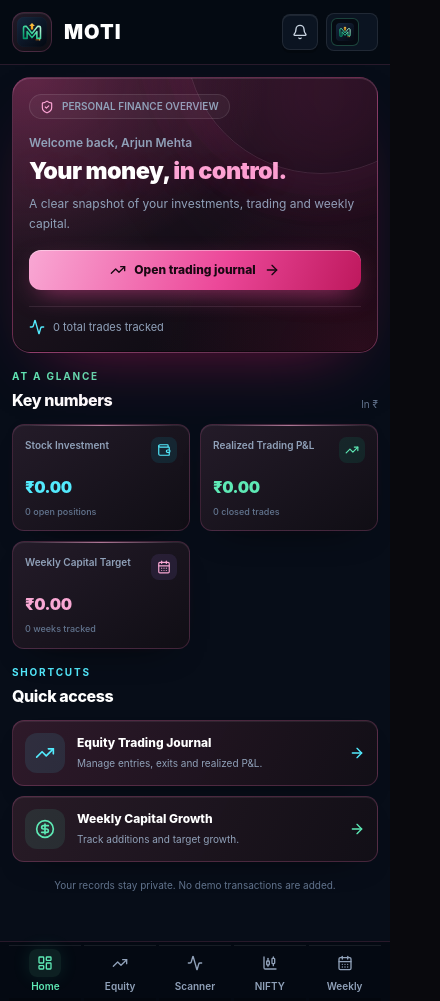
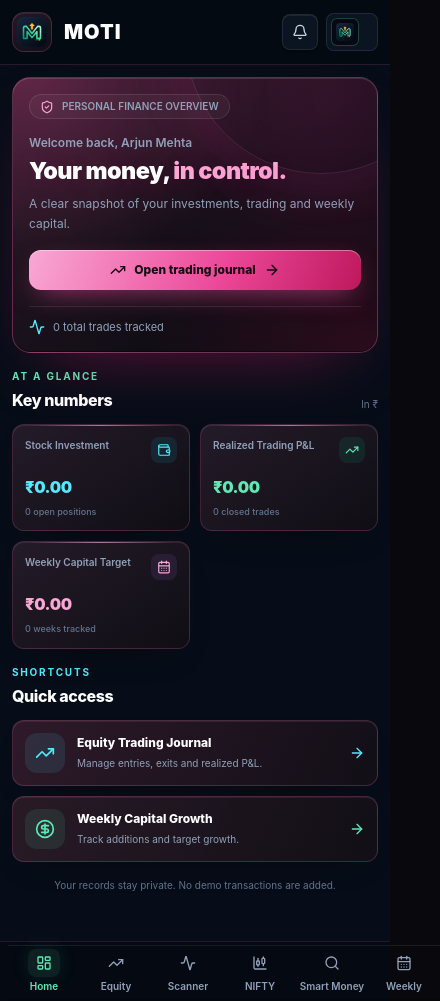
Before and after one commit to aarthak21-beep/MOTI-Money-Tracking-, a React (Vite) app: page / in a window 390 px wide. Shown: the whole page, 440 px wide, since content can reach past the window. Built offline with nearby package versions, Linux system fonts and the light colour scheme.

Commit message:
Add Smart Money mobile navigation tab

```diff
--- a/src/components/MobileBottomNav.tsx
+++ b/src/components/MobileBottomNav.tsx
@@ -1,5 +1,5 @@
 import React from 'react';
-import { LayoutDashboard, TrendingUp, CalendarDays, Activity, CandlestickChart } from 'lucide-react';
+import { LayoutDashboard, TrendingUp, CalendarDays, Activity, CandlestickChart, Search } from 'lucide-react';
 
 interface MobileBottomNavProps {
   currentTab: string;
@@ -12,6 +12,7 @@ export const MobileBottomNav: React.FC<MobileBottomNavProps> = ({ currentTab, on
     { id: 'stockTrading', label: 'Equity', icon: TrendingUp },
     { id: 'swingScanner', label: 'Scanner', icon: Activity },
     { id: 'niftyOptions', label: 'NIFTY', icon: CandlestickChart },
+    { id: 'smartMoney', label: 'Smart Money', icon: Search },
     { id: 'weeklyIncome', label: 'Weekly', icon: CalendarDays },
   ];
   return <nav className="fixed bottom-0 left-0 right-0 z-40 flex h-[60px] items-center justify-around border-t border-white/[0.09] bg-[#050a12]/95 px-2 pb-[env(safe-area-inset-bottom)] backdrop-blur-md lg:hidden">
```
